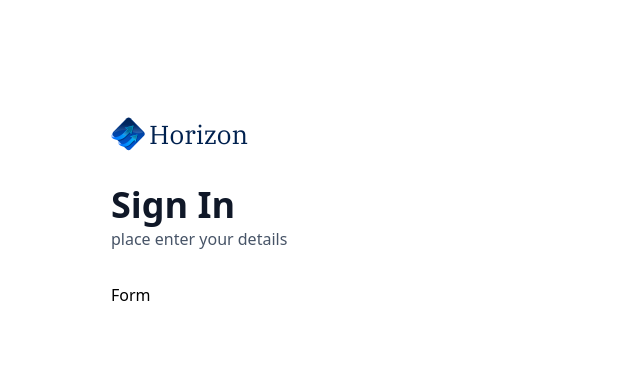
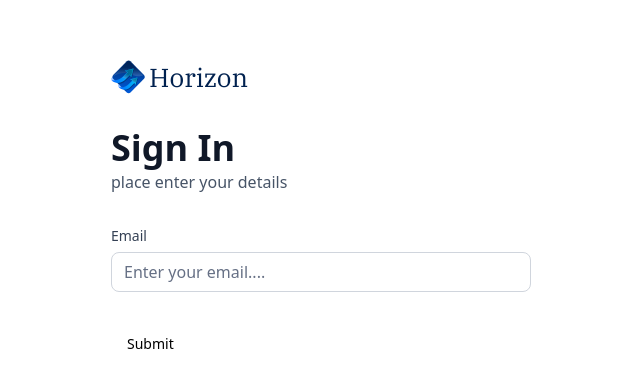
Before and after one commit to Shahriyar001/banking-app, a Next.js app: page /sign-in in a window 1280 px wide. Shown: the part 188-576 px from the top of the page, without its empty margins (319-959 px from the left). Built offline with nearby package versions, Linux system fonts and the light colour scheme.

Commit message:
added form validation

```diff
--- a/components/AuthForm.tsx
+++ b/components/AuthForm.tsx
@@ -3,8 +3,44 @@
 import Link from "next/link";
 import React, { useState } from "react";
 
+import { z } from "zod";
+import { zodResolver } from "@hookform/resolvers/zod";
+import { useForm } from "react-hook-form";
+import { Button } from "@/components/ui/button";
+import {
+  Form,
+  FormControl,
+  FormDescription,
+  FormField,
+  FormItem,
+  FormLabel,
+  FormMessage,
+} from "@/components/ui/form";
+import { Input } from "@/components/ui/input";
+import { ITEMS } from "@/constants";
+
+const formSchema = z.object({
+  email: z.string().email(),
+});
+
 const AuthForm = ({ type }: { type: string }) => {
   const [user, setUser] = useState(null);
+
+  // 1. Define your form.
+  const form = useForm<z.infer<typeof formSchema>>({
+    resolver: zodResolver(formSchema),
+    defaultValues: {
+      email: "",
+    },
+  });
+
+  // 2. Define a submit handler.
+  function onSubmit(values: z.infer<typeof formSchema>) {
+    // Do something with the form values.
+    // ✅ This will be type-safe and validated.
+    console.log(values);
+  }
+
   return (
     <section className="auth-form">
       <header className="flex flex-col gap-5 md:gap-8">
@@ -28,7 +64,43 @@
       {user ? (
         <div className="flex flex-col gap-4">{/* plaidlink */}</div>
       ) : (
-        <>Form</>
+        <>
+          <Form {...form}>
+            <form onSubmit={form.handleSubmit(onSubmit)} className="space-y-8">
+              <FormField
+                control={form.control}
+                name="email"
+                render={({ field }) => (
+                  <div className="form-item">
+                    <FormLabel className="form-label">Email</FormLabel>
+                    <div className="flex w-full flex-col">
+                      <FormControl>
+                        {/* 1.56 hr */}
+                        <Input
+                          placeholder="Enter your email...."
+                          className="input-class"
+                          {...field}
+                        />
+                      </FormControl>
+                      <FormMessage className="form-message mt-2"></FormMessage>
+                    </div>
+                  </div>
+                  // <FormItem>
+                  //   <FormLabel>Username</FormLabel>
+                  //   <FormControl>
+                  //     <Input placeholder="shadcn" {...field} />
+                  //   </FormControl>
+                  //   <FormDescription>
+                  //     This is your public display name.
+                  //   </FormDescription>
+                  //   <FormMessage />
+                  // </FormItem>
+                )}
+              />
+              <Button type="submit">Submit</Button>
+            </form>
+          </Form>
+        </>
       )}
     </section>
   );
--- /dev/null
+++ b/components/ui/form.tsx
@@ -0,0 +1,178 @@
+"use client"
+
+import * as React from "react"
+import * as LabelPrimitive from "@radix-ui/react-label"
+import { Slot } from "@radix-ui/react-slot"
+import {
+  Controller,
+  ControllerProps,
+  FieldPath,
+  FieldValues,
+  FormProvider,
+  useFormContext,
+} from "react-hook-form"
+
+import { cn } from "@/lib/utils"
+import { Label } from "@/components/ui/label"
+
+const Form = FormProvider
+
+type FormFieldContextValue<
+  TFieldValues extends FieldValues = FieldValues,
+  TName extends FieldPath<TFieldValues> = FieldPath<TFieldValues>
+> = {
+  name: TName
+}
+
+const FormFieldContext = React.createContext<FormFieldContextValue>(
+  {} as FormFieldContextValue
+)
+
+const FormField = <
+  TFieldValues extends FieldValues = FieldValues,
+  TName extends FieldPath<TFieldValues> = FieldPath<TFieldValues>
+>({
+  ...props
+}: ControllerProps<TFieldValues, TName>) => {
+  return (
+    <FormFieldContext.Provider value={{ name: props.name }}>
+      <Controller {...props} />
+    </FormFieldContext.Provider>
+  )
+}
+
+const useFormField = () => {
+  const fieldContext = React.useContext(FormFieldContext)
+  const itemContext = React.useContext(FormItemContext)
+  const { getFieldState, formState } = useFormContext()
+
+  const fieldState = getFieldState(fieldContext.name, formState)
+
+  if (!fieldContext) {
+    throw new Error("useFormField should be used within <FormField>")
+  }
+
+  const { id } = itemContext
+
+  return {
+    id,
+    name: fieldContext.name,
+    formItemId: `${id}-form-item`,
+    formDescriptionId: `${id}-form-item-description`,
+    formMessageId: `${id}-form-item-message`,
+    ...fieldState,
+  }
+}
+
+type FormItemContextValue = {
+  id: string
+}
+
+const FormItemContext = React.createContext<FormItemContextValue>(
+  {} as FormItemContextValue
+)
+
+const FormItem = React.forwardRef<
+  HTMLDivElement,
+  React.HTMLAttributes<HTMLDivElement>
+>(({ className, ...props }, ref) => {
+  const id = React.useId()
+
+  return (
+    <FormItemContext.Provider value={{ id }}>
+      <div ref={ref} className={cn("space-y-2", className)} {...props} />
+    </FormItemContext.Provider>
+  )
+})
+FormItem.displayName = "FormItem"
+
+const FormLabel = React.forwardRef<
+  React.ElementRef<typeof LabelPrimitive.Root>,
+  React.ComponentPropsWithoutRef<typeof LabelPrimitive.Root>
+>(({ className, ...props }, ref) => {
+  const { error, formItemId } = useFormField()
+
+  return (
+    <Label
+      ref={ref}
+      className={cn(error && "text-destructive", className)}
+      htmlFor={formItemId}
+      {...props}
+    />
+  )
+})
+FormLabel.displayName = "FormLabel"
+
+const FormControl = React.forwardRef<
+  React.ElementRef<typeof Slot>,
+  React.ComponentPropsWithoutRef<typeof Slot>
+>(({ ...props }, ref) => {
+  const { error, formItemId, formDescriptionId, formMessageId } = useFormField()
+
+  return (
+    <Slot
+      ref={ref}
+      id={formItemId}
+      aria-describedby={
+        !error
+          ? `${formDescriptionId}`
+          : `${formDescriptionId} ${formMessageId}`
+      }
+      aria-invalid={!!error}
+      {...props}
+    />
+  )
+})
+FormControl.displayName = "FormControl"
+
+const FormDescription = React.forwardRef<
+  HTMLParagraphElement,
+  React.HTMLAttributes<HTMLParagraphElement>
+>(({ className, ...props }, ref) => {
+  const { formDescriptionId } = useFormField()
+
+  return (
+    <p
+      ref={ref}
+      id={formDescriptionId}
+      className={cn("text-sm text-muted-foreground", className)}
+      {...props}
+    />
+  )
+})
+FormDescription.displayName = "FormDescription"
+
+const FormMessage = React.forwardRef<
+  HTMLParagraphElement,
+  React.HTMLAttributes<HTMLParagraphElement>
+>(({ className, children, ...props }, ref) => {
+  const { error, formMessageId } = useFormField()
+  const body = error ? String(error?.message) : children
+
+  if (!body) {
+    return null
+  }
+
+  return (
+    <p
+      ref={ref}
+      id={formMessageId}
+      className={cn("text-sm font-medium text-destructive", className)}
+      {...props}
+    >
+      {body}
+    </p>
+  )
+})
+FormMessage.displayName = "FormMessage"
+
+export {
+  useFormField,
+  Form,
+  FormItem,
+  FormLabel,
+  FormControl,
+  FormDescription,
+  FormMessage,
+  FormField,
+}
--- /dev/null
+++ b/components/ui/input.tsx
@@ -0,0 +1,22 @@
+import * as React from "react"
+
+import { cn } from "@/lib/utils"
+
+const Input = React.forwardRef<HTMLInputElement, React.ComponentProps<"input">>(
+  ({ className, type, ...props }, ref) => {
+    return (
+      <input
+        type={type}
+        className={cn(
+          "flex h-10 w-full rounded-md border border-input bg-background px-3 py-2 text-base ring-offset-background file:border-0 file:bg-transparent file:text-sm file:font-medium file:text-foreground placeholder:text-muted-foreground focus-visible:outline-none focus-visible:ring-2 focus-visible:ring-ring focus-visible:ring-offset-2 disabled:cursor-not-allowed disabled:opacity-50 md:text-sm",
+          className
+        )}
+        ref={ref}
+        {...props}
+      />
+    )
+  }
+)
+Input.displayName = "Input"
+
+export { Input }
--- /dev/null
+++ b/components/ui/label.tsx
@@ -0,0 +1,26 @@
+"use client"
+
+import * as React from "react"
+import * as LabelPrimitive from "@radix-ui/react-label"
+import { cva, type VariantProps } from "class-variance-authority"
+
+import { cn } from "@/lib/utils"
+
+const labelVariants = cva(
+  "text-sm font-medium leading-none peer-disabled:cursor-not-allowed peer-disabled:opacity-70"
+)
+
+const Label = React.forwardRef<
+  React.ElementRef<typeof LabelPrimitive.Root>,
+  React.ComponentPropsWithoutRef<typeof LabelPrimitive.Root> &
+    VariantProps<typeof labelVariants>
+>(({ className, ...props }, ref) => (
+  <LabelPrimitive.Root
+    ref={ref}
+    className={cn(labelVariants(), className)}
+    {...props}
+  />
+))
+Label.displayName = LabelPrimitive.Root.displayName
+
+export { Label }
--- a/package.json
+++ b/package.json
@@ -9,7 +9,9 @@
     "lint": "next lint"
   },
   "dependencies": {
+    "@hookform/resolvers": "^3.9.1",
     "@radix-ui/react-dialog": "^1.1.2",
+    "@radix-ui/react-label": "^2.1.0",
     "@radix-ui/react-slot": "^1.1.0",
     "chart.js": "^4.4.6",
     "class-variance-authority": "^0.7.0",
@@ -21,8 +23,10 @@
     "react-chartjs-2": "^5.2.0",
     "react-countup": "^6.5.3",
     "react-dom": "19.0.0-rc-66855b96-20241106",
+    "react-hook-form": "^7.53.2",
     "tailwind-merge": "^2.5.4",
-    "tailwindcss-animate": "^1.0.7"
+    "tailwindcss-animate": "^1.0.7",
+    "zod": "^3.23.8"
   },
   "devDependencies": {
     "@types/node": "^20",
```
Also changed, not shown: 1 other file (tests, documents, lock files or other folders).
